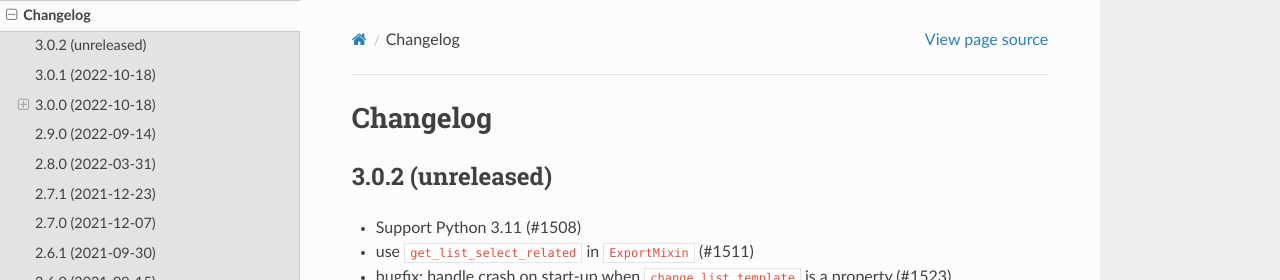
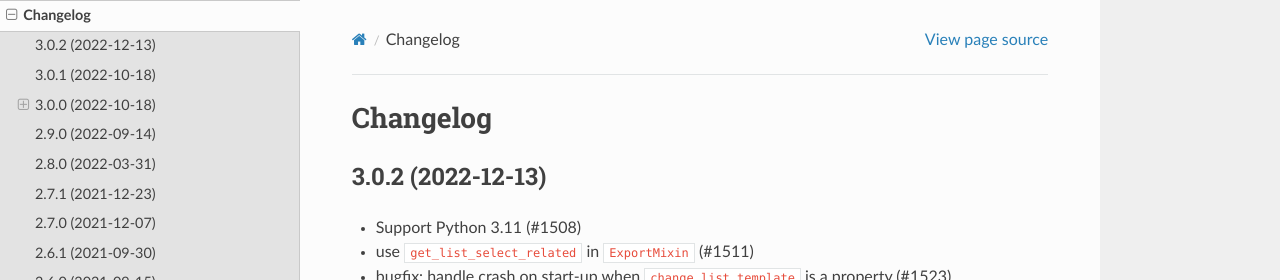
Before and after one commit to django-import-export/django-import-export, a Sphinx documentation site: the page built from docs/changelog.rst, in a window 1280 px wide and 900 px high. Shown: the top 280 px of the window. Built offline with Sphinx 7.4.7 and the Read the Docs theme 2.0.0, drawn with Linux system fonts in a browser that asks for light colours.

Commit message:
Preparing release 3.0.2

```diff
--- a/docs/changelog.rst
+++ b/docs/changelog.rst
@@ -1,7 +1,7 @@
 Changelog
 =========
 
-3.0.2 (unreleased)
+3.0.2 (2022-12-13)
 ------------------
 
 - Support Python 3.11 (#1508)
--- a/import_export/__init__.py
+++ b/import_export/__init__.py
@@ -1 +1 @@
-__version__ = '3.0.2.dev0'
+__version__ = '3.0.2'
```
